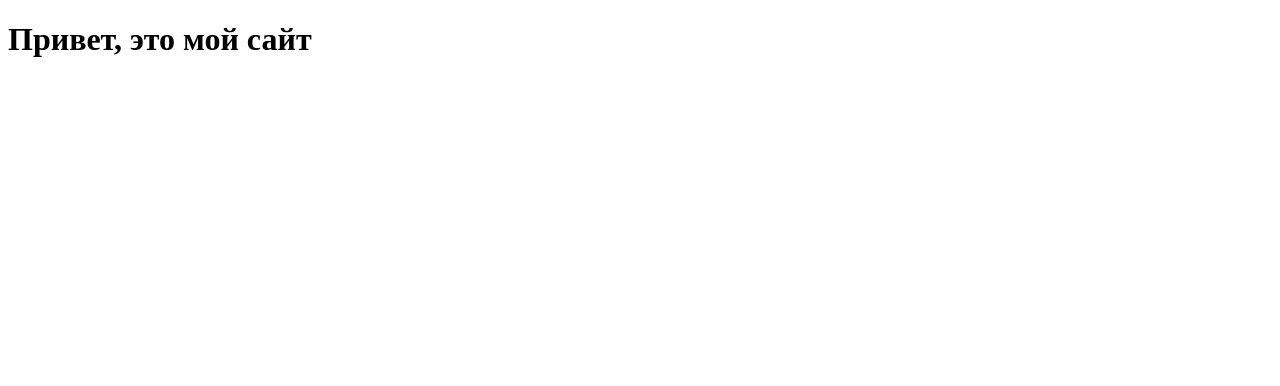
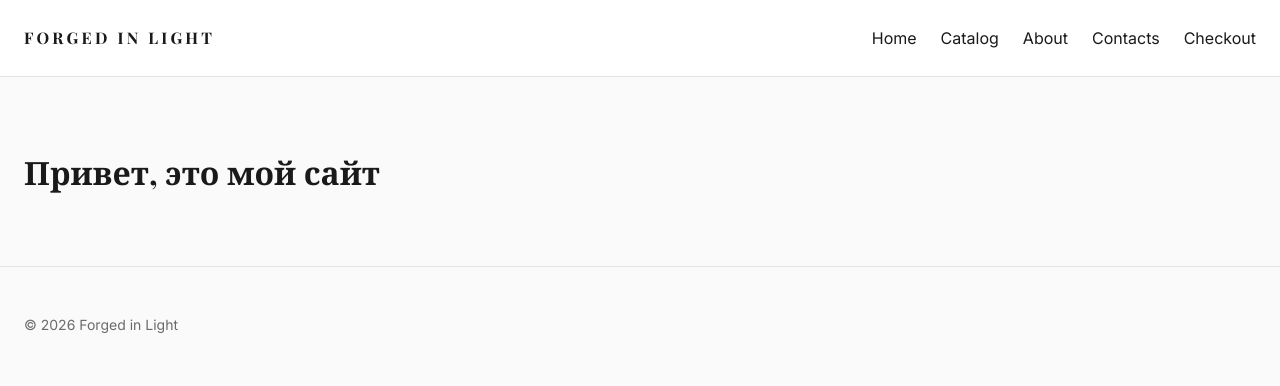
Before and after one commit to nikitavolosanovskij81-oss/jewelry-site, a plain HTML site: page index.html in a window 1280 px wide. Drawn offline with nearby package versions, Linux system fonts and the light colour scheme.

Commit message:
Add CSS variables and header/footer layout

```diff
--- a/css/style.css
+++ b/css/style.css
@@ -1 +1,51 @@
 /* Стили сайта Forged in Light */
+* { box-sizing: border-box; }
+
+body {
+  margin: 0;
+  background: var(--bg-main);
+  color: var(--text-dark);
+  font-family: var(--font-body);
+  font-size: 16px;
+  line-height: 24px;
+}
+
+h1, h2 { font-family: var(--font-heading); }
+h1 { font-size: 32px; line-height: 40px; font-weight: 700; }
+
+:focus-visible { outline: 2px solid var(--text-dark); outline-offset: 2px; }
+
+header {
+  display: flex;
+  justify-content: space-between;
+  align-items: center;
+  padding: var(--space-2) var(--space-3);
+  background: var(--bg-surface);
+  border-bottom: 1px solid var(--line-color);
+}
+.logo {
+  font-family: var(--font-heading);
+  font-weight: 700;
+  letter-spacing: 0.2em;
+  text-transform: uppercase;
+  text-decoration: none;
+  color: var(--text-dark);
+}
+nav ul { display: flex; gap: var(--space-3); list-style: none; margin: 0; padding: 0; }
+nav a {
+  display: inline-flex;
+  align-items: center;
+  min-height: 44px;
+  color: var(--text-dark);
+  text-decoration: none;
+}
+nav a:hover { color: var(--accent-gold-dark); }
+
+main { padding: var(--space-6) var(--space-3); }
+
+footer {
+  padding: var(--space-4) var(--space-3);
+  border-top: 1px solid var(--line-color);
+  color: var(--text-muted);
+  font-size: 14px;
+}
--- /dev/null
+++ b/css/variables.css
@@ -0,0 +1,12 @@
+:root {
+  --bg-main: #FAFAFA;        --bg-surface: #FFFFFF;
+  --text-dark: #1A1A1A;      --text-muted: #6B6B6B;
+  --accent-gold: #C5A059;    --accent-gold-dark: #7A5C1E;
+  --line-color: #E5E5E5;
+  --alert-red: #D9534F;      --alert-red-dark: #B3261E;
+  --font-heading: "Playfair Display", Georgia, serif;
+  --font-body: Inter, system-ui, sans-serif;
+  --space-1: 8px;  --space-2: 16px; --space-3: 24px;
+  --space-4: 32px; --space-6: 48px; --space-8: 64px;
+  --radius: 4px;
+}
--- a/index.html
+++ b/index.html
@@ -4,9 +4,34 @@
     <meta charset="UTF-8">
     <meta name="viewport" content="width=device-width, initial-scale=1.0">
     <title>Forged in Light</title>
+    <link rel="preconnect" href="https://fonts.googleapis.com">
+    <link rel="preconnect" href="https://fonts.gstatic.com" crossorigin>
+    <link href="https://fonts.googleapis.com/css2?family=Inter:wght@400;600&amp;family=Playfair+Display:wght@600;700&amp;display=swap" rel="stylesheet">
+    <link rel="stylesheet" href="css/variables.css">
     <link rel="stylesheet" href="css/style.css">
 </head>
 <body>
-    <h1>Привет, это мой сайт</h1>
+    <header>
+        <a href="index.html" class="logo">Forged in Light</a>
+        <nav>
+            <ul>
+                <li><a href="index.html">Home</a></li>
+                <li><a href="catalog.html">Catalog</a></li>
+                <li><a href="about.html">About</a></li>
+                <li><a href="contacts.html">Contacts</a></li>
+                <li><a href="checkout.html">Checkout</a></li>
+            </ul>
+        </nav>
+    </header>
+
+    <main>
+        <section>
+            <h1>Привет, это мой сайт</h1>
+        </section>
+    </main>
+
+    <footer>
+        <p>© 2026 Forged in Light</p>
+    </footer>
 </body>
 </html>
```
